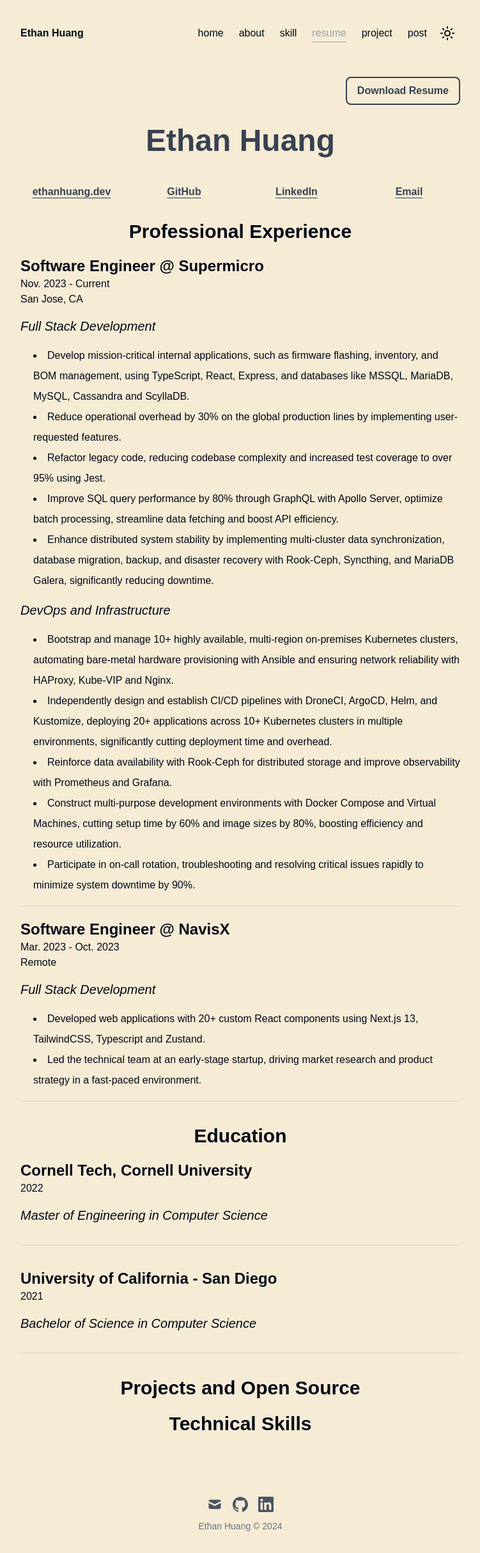
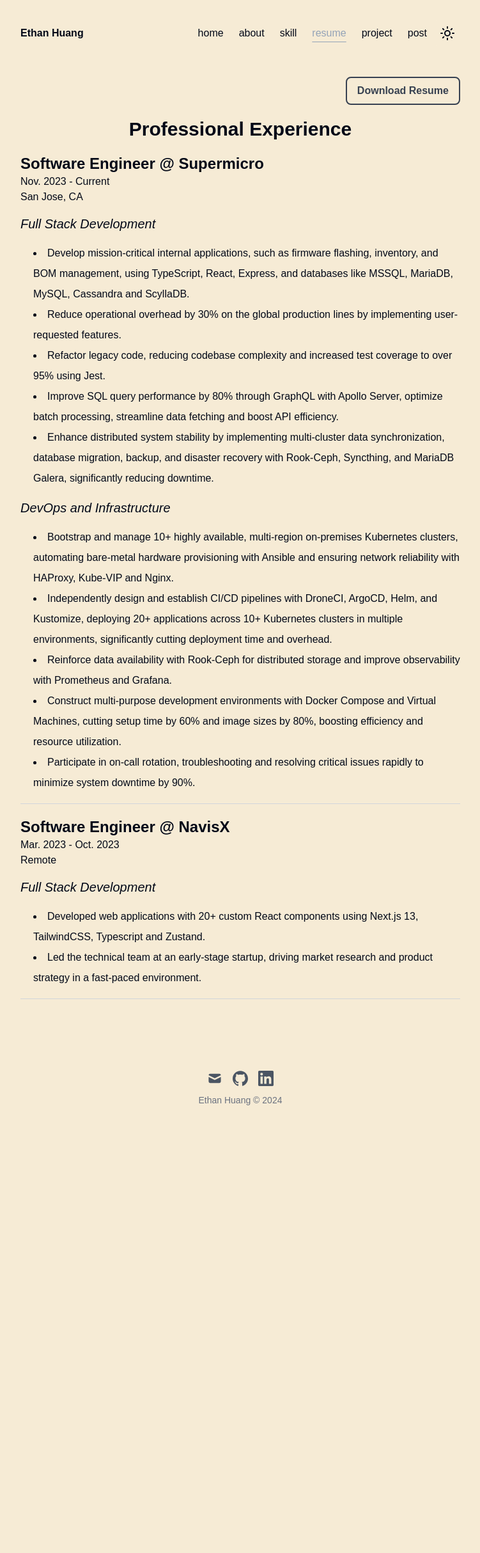
Before and after one commit to ethanh6/ethanhuang.dev, a Next.js app: page /resume in a window 1280 px wide. Shown: the whole page at 64% size, without its empty margins (264-1015 px from the left). After the commit the page ends 1762 px from the top, so only its background shows below. Built offline with nearby package versions, Linux system fonts and the light colour scheme; a web font is replaced by a local one.

Commit message:
simplified resume

```diff
--- a/src/app/resume/page.tsx
+++ b/src/app/resume/page.tsx
@@ -20,36 +20,6 @@
         >
           Download Resume
         </a>
-      </div>
-
-      <div className="flex items-center justify-center py-3">
-        <p className="text-center text-5xl font-bold text-gray-700 dark:text-gray-300">
-          Ethan Huang
-        </p>
-      </div>
-
-      <div className="grid grid-cols-4 gap-4 py-3 text-center text-gray-700 dark:text-gray-300">
-        <CustomLink href="https://ethanhuang.dev" className="highlight-link">
-          ethanhuang.dev
-        </CustomLink>
-        <CustomLink
-          href="https://github.com/ethanh6"
-          className="highlight-link"
-        >
-          GitHub
-        </CustomLink>
-        <CustomLink
-          href="https://www.linkedin.com/in/ethanhuang0606"
-          className="highlight-link"
-        >
-          LinkedIn
-        </CustomLink>
-        <CustomLink
-          href="mailto:ethanhuangjob@gmail.com"
-          className="highlight-link"
-        >
-          Email
-        </CustomLink>
       </div>
 
       <div className="flex flex-col">
@@ -140,41 +110,6 @@
           <hr className="my-4 border-gray-300 dark:border-gray-600" />
         </div>
       </div>
-      <div className="flex flex-col">
-        <p className="highlight text-center text-3xl">Education</p>
-
-        <div className="highlight mt-5 text-2xl">
-          Cornell Tech, Cornell University
-        </div>
-        <div className="">2022</div>
-        <div className="my-4 text-xl italic">
-          Master of Engineering in Computer Science
-        </div>
-        <ul className="list-inside list-disc pl-5"></ul>
-        <hr className="my-4 border-gray-300 dark:border-gray-600" />
-
-        <div className="highlight mt-5 text-2xl">
-          University of California - San Diego
-        </div>
-        <div className="">2021</div>
-        <div className="my-4 text-xl italic">
-          Bachelor of Science in Computer Science
-        </div>
-        <ul className="list-inside list-disc pl-5">
-          {
-            // <li className="leading-loose">jjjj</li>
-          }
-        </ul>
-        <hr className="my-4 border-gray-300 dark:border-gray-600" />
-      </div>
-      <div className="flex flex-col">
-        <p className="highlight text-center text-3xl">
-          Projects and Open Source
-        </p>
-      </div>
-      <div className="flex flex-col">
-        <p className="highlight text-center text-3xl">Technical Skills</p>
-      </div>
     </article>
   );
 };
```
